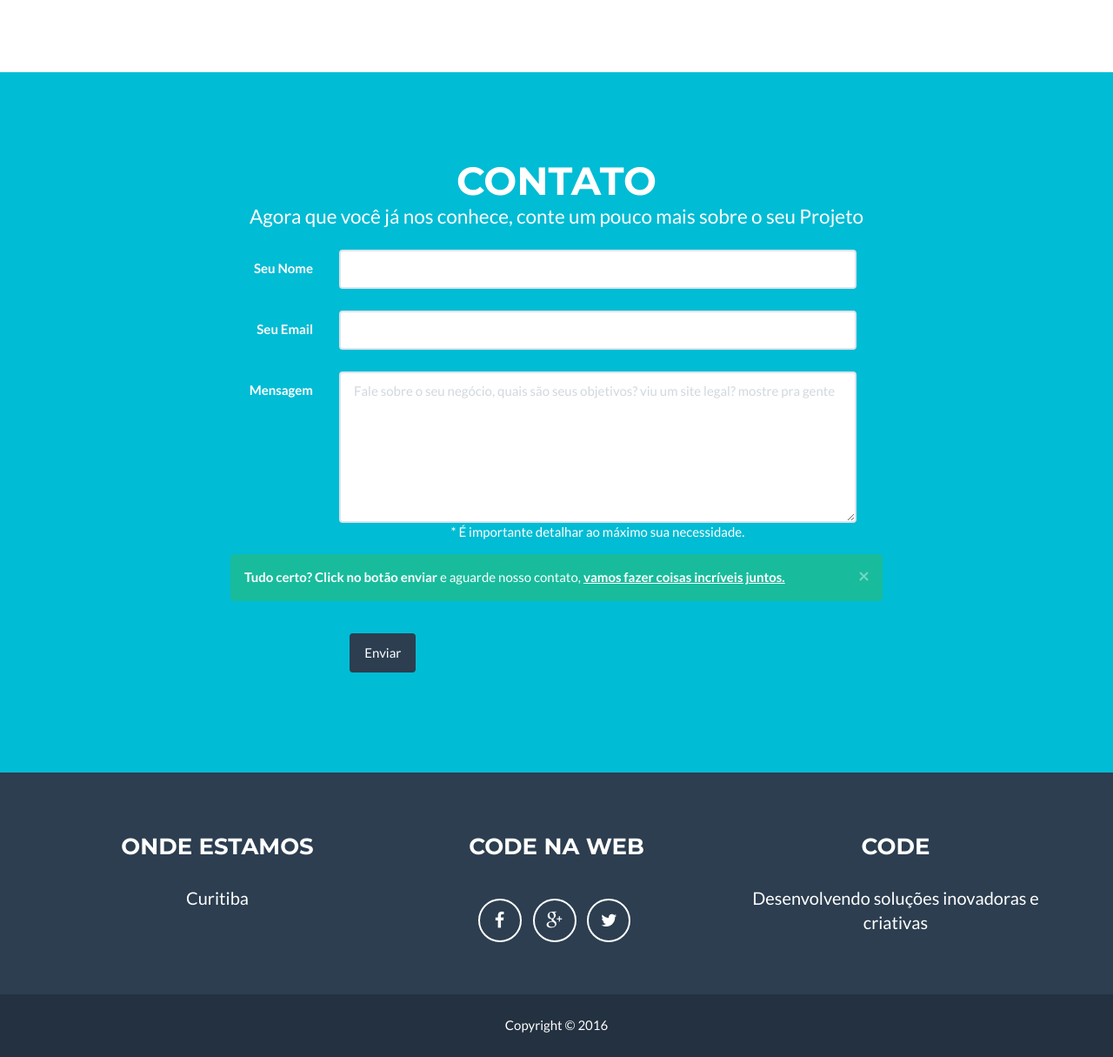
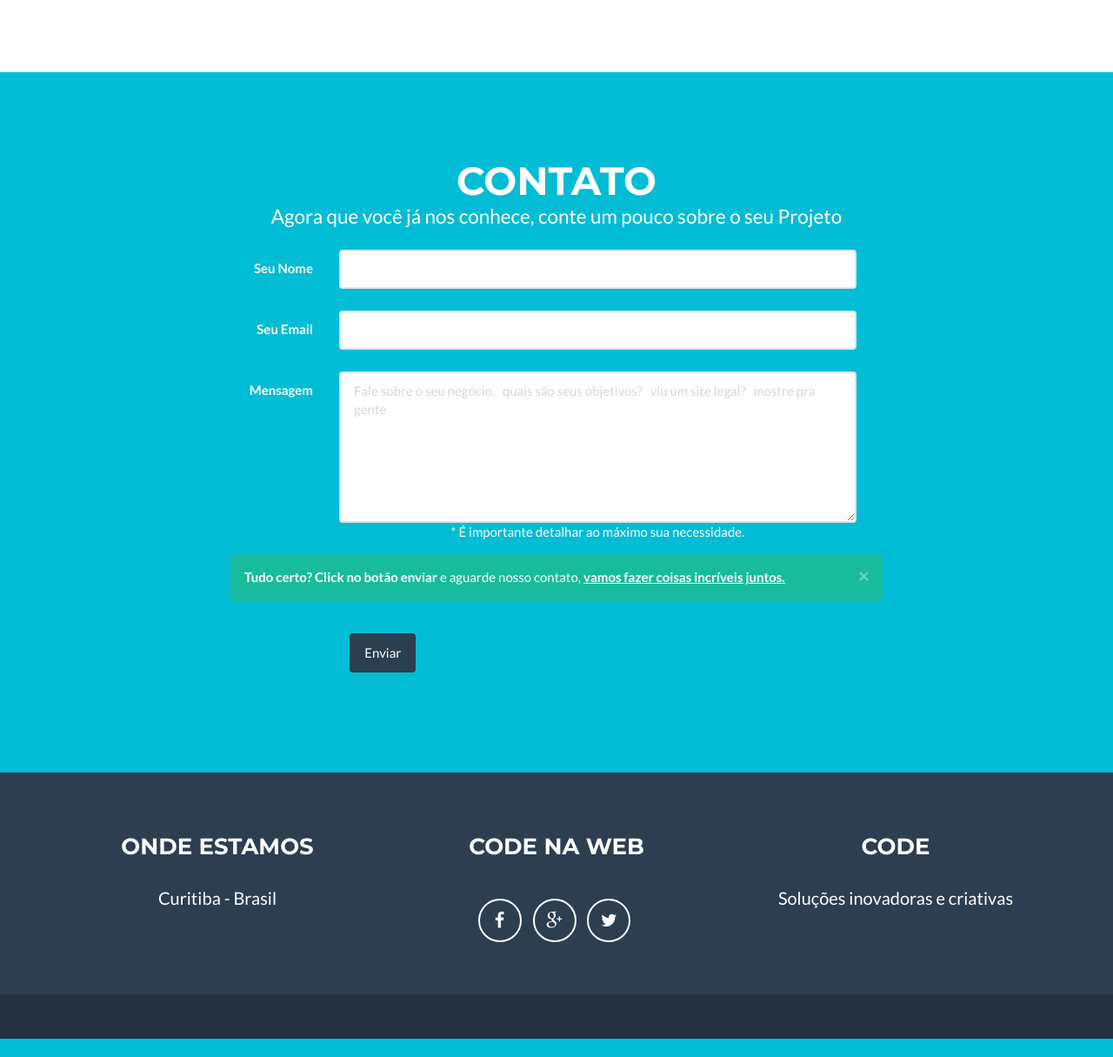
Before and after one commit to Revigat/ProjetoCodeSite, a Django app: page / in a window 1280 px wide; the page is wider, and only the part inside the window is pictured. Shown: the part 2165-3380 px from the top of that part at 87% size. After the commit the page ends 3359 px from the top of that part, so only its background shows below. Run offline with Django 3.2, Linux system fonts and the light colour scheme; some libraries are stand-ins or nearby versions.

Commit message:
Ajuste de Html

```diff
--- a/codesite/templates/base.html
+++ b/codesite/templates/base.html
@@ -7,7 +7,7 @@
   <meta http-equiv="X-UA-Compatible" content="IE=edge,chrome=1">
   <meta name="viewport" content="width=device-width,initial-scale=1 user-scalable=no" />
 
-  <title itemscope itemtype="http://schema.org/Product" itemprop="name">Code - We Love Web</title>
+  <title itemscope itemtype="http://schema.org/Product" itemprop="name">Code - Web Solutions</title>
   <meta property="og:description" itemprop="description" content="Desenvolvendo soluções criativas" />
 
   <meta name="publisher" itemscope itemtype="http://schema.org/Product" content="Code Desenvolvimento de sites, desenvolvimento de programas web, desenvolvimento de sistemas, desenvolvimento de software internet">
@@ -92,9 +92,9 @@
           <div class="footer-above">
               <div class="container">
                   <div class="row">
-                      <div class="footer-col col-md-4" itemprop="location" itemscope itemtype="http://schema.org/Place"">
+                      <div class="footer-col col-md-4" itemprop="location" itemscope itemtype="http://schema.org/Place">
                           <h3>Onde estamos</h3>
-                          <p itemprop="name">Curitiba<br></p>
+                          <p itemprop="name">Curitiba - Brasil<br></p>
                       </div>
                       <div class="footer-col col-md-4">
                           <h3>Code na WEB</h3>
@@ -112,7 +112,7 @@
                       </div>
                       <div class="footer-col col-md-4">
                           <h3>Code</h3>
-                          <p>Desenvolvendo soluções inovadoras e criativas</p>
+                          <p>Soluções inovadoras e criativas</p>
                       </div>
                   </div>
               </div>
@@ -121,7 +121,7 @@
               <div class="container">
                   <div class="row">
                       <div class="col-lg-12">
-                          Copyright &copy; 2016
+                          <!--Copyright &copy; 2016-->
                       </div>
                   </div>
               </div>
--- a/codesite/templates/index.html
+++ b/codesite/templates/index.html
@@ -88,7 +88,7 @@
       </div>
         <div class="col-lg-8 col-lg-offset-2">
           <form method="POST" action="." class="form-horizontal" name="dados" onsubmit="return enviardados();">
-            <legend class="text-center">Agora que você já nos conhece, conte um pouco mais sobre o seu Projeto</legend>
+            <legend class="text-center">Agora que você já nos conhece, conte um pouco sobre o seu Projeto</legend>
 
             <div class="row control-group">
               <div class="form-group col-lg-12 controls">
@@ -115,7 +115,7 @@
                   {{form.mensagem.errors}}
                 <label for="id_mensagem" class="col-lg-2 control-label">Mensagem</label>
                 <div class="col-lg-10">
-                  <textarea type="{{form.as_p.mensagem}}" class="form-control error" placeholder="Fale sobre o seu negócio, quais são seus objetivos? viu um site legal? mostre pra gente" name="mensagem" rows="7" id="textoarea"></textarea>
+                  <textarea type="{{form.as_p.mensagem}}" class="form-control error" placeholder="Fale sobre o seu negócio, &nbsp; quais são seus objetivos? &nbsp; viu um site legal? &nbsp; mostre pra gente" name="mensagem" rows="7" id="textoarea"></textarea>
                   <span class="col-lg-12 text-center">* É importante detalhar ao máximo sua necessidade.</span>
                 </div>
               </div>
```
